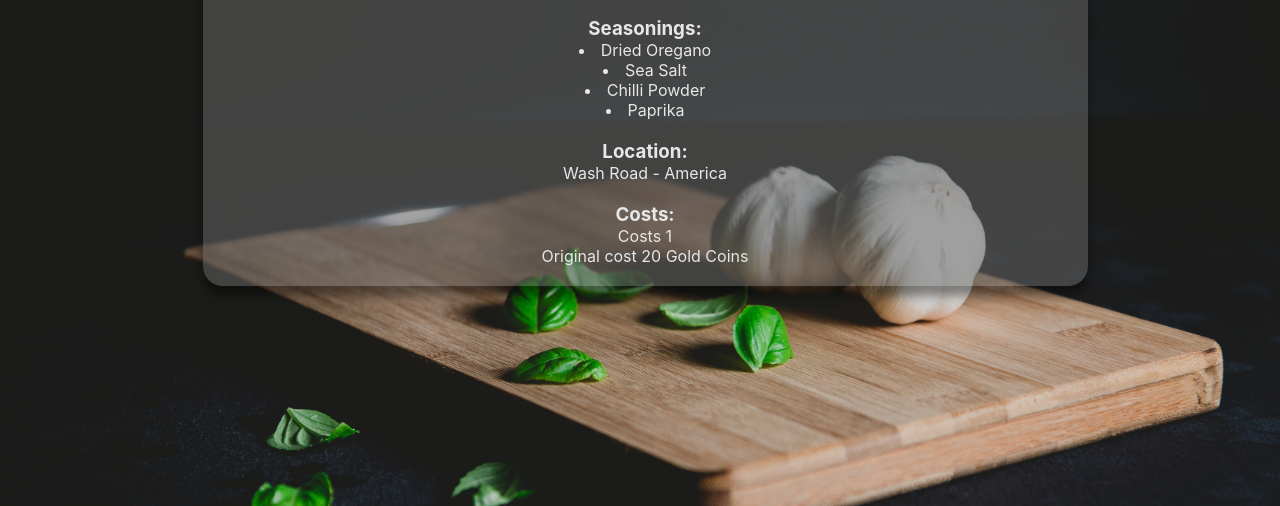
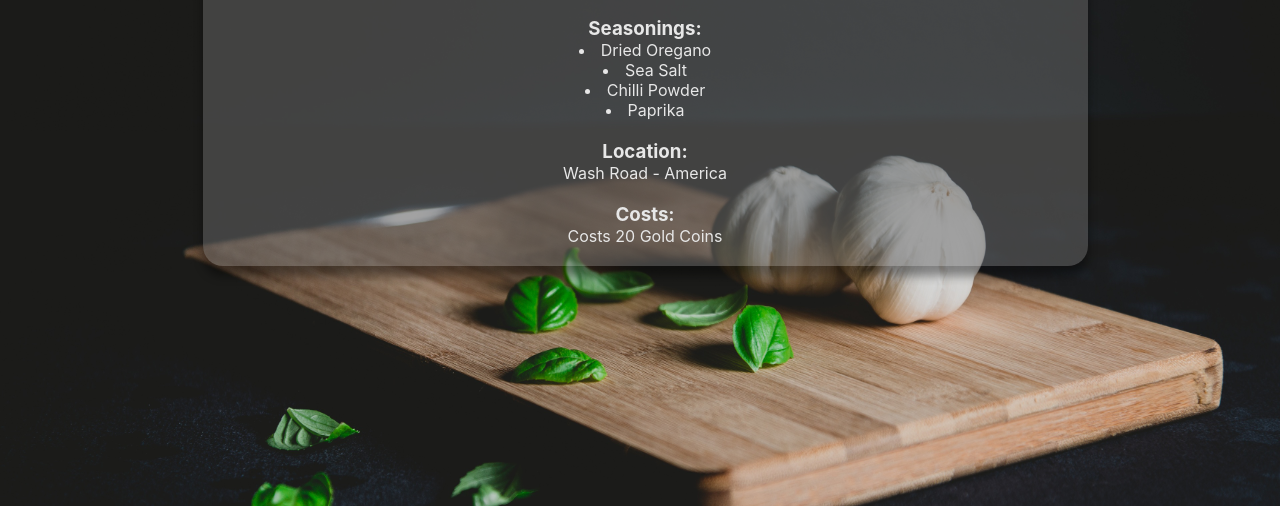
Before and after one commit to Akashchattikal/flaskapp, a Flask app: page /tacos/1 in a window 1280 px wide. Shown: the part 919-1425 px from the top of the page. Run offline with Flask 3, Linux system fonts and the light colour scheme; data comes from the database, SQL or seed files in the repository; both versions use the stored data as it was after the commit.

Commit message:
Admin discount function completed
For this commit, all the admin functionality code is completed!

```diff
--- a/routes.py
+++ b/routes.py
@@ -1,5 +1,4 @@
 from flask import Flask, render_template, request, redirect, url_for, abort, session
-from math import ceil
 import sqlite3
 
 
@@ -33,16 +32,35 @@ def commit_database(statement, id):
     conn.commit()
 
 
+def update_prices():
+    taco_deals = select_database("SELECT * FROM Deals;", None, 1)
+    if taco_deals:
+        for taco in taco_deals:
+            taco_id = taco[0]
+            percentage = taco[1]
+            taco_price = select_database("SELECT price FROM Taco_Types WHERE id=?;", (taco_id,), 2)
+            taco_price = taco_price[0].split(" ")[0]
+            new_price = round(int(taco_price)*(1-int(percentage)/100))
+            new_price = "%s Gold Coins" % (str(new_price),)
+            sql_statement = "UPDATE Taco_Types SET discount_price='%s' WHERE id=?;" % (new_price,)
+            commit_database(sql_statement, (taco_id,))
+    else:
+        abort(404)
+
+
 # Creates a URL route called "/" and renders it into home.html
 @app.route("/")
 def home():
+    update_prices()
     deal_list = []
     deals = select_database("SELECT * FROM Deals WHERE percentage>0;", None, 1)
-    print(deals)
-    for deal in deals:
-        percent = deal[1]
-        taco_name = select_database("SELECT name FROM Taco_Types WHERE id=?;", (deal[0],), 2)
-        deal_list.append((taco_name[0], percent))
+    if deals:
+        for deal in deals:
+            percent = deal[1]
+            taco_name = select_database("SELECT name FROM Taco_Types WHERE id=?;", (deal[0],), 2)
+            deal_list.append((taco_name[0], percent))
+    else:
+        deal_list = None
     return render_template("home.html", title="Home", deals=deal_list)
 
 
@@ -101,13 +119,7 @@ def deal():
         # Prepares statement by having the variable taco_name as the designated column
         sql_statement = "UPDATE Deals SET percentage=%s WHERE tid=%s;" % (int(percentage), taco_id)
         commit_database(sql_statement, None)
-        taco_price = select_database("SELECT price FROM Taco_Types WHERE id=?;", (taco_id,), 2)
-        taco_price = taco_price[0].split(" ")[0]
-        new_price = ceil(int(taco_price)*(1-int(percentage)/100))
-        new_price = "%s Gold Coins" % (str(new_price),)
-        print(new_price)
-        sql_statement = "UPDATE Taco_Types SET discount_price='%s' WHERE id=?;" % (new_price,)
-        commit_database(sql_statement, taco_id)
+        update_prices()
     else:
         return redirect(url_for("admin"))
     return redirect(url_for("home"))
@@ -141,6 +153,7 @@ def order():
 # "/place_order"
 @app.route("/place_order", methods=["POST"])
 def place_order():
+    update_prices()
     # This code makes "taco_id" into a request form
     taco_id = request.form.getlist("taco")
     taco_list = []
@@ -153,8 +166,8 @@ def place_order():
                                    (taco_id[i],), 2)
             photo = taco[1]
             name = taco[2]
-            cost = taco[5]
-            location_id = taco[6]
+            cost = taco[6]
+            location_id = taco[7]
             # The following database query is used select the name from the
             # Locations tabe where the id is the number used as the foreighn
             # key for thechosen taco
@@ -185,6 +198,7 @@ id = %s" % (taco_name, taco_id[i], last_id)
 # Creates a URL route called "/all_tacos" and renders it into all_tacos.html
 @app.route("/all_tacos")
 def all_tacos():
+    update_prices()
     # The following data query selects the items from the table "Taco_Types"
     # "fetchall()" makes the dataquery select everything from the table
     results = select_database("SELECT * FROM Taco_Types", None, 1)
@@ -224,7 +238,7 @@ def tacos(id):
         # column "name" in the table Locations where the id is the location_id
         # variable
         original_cost = taco[5]
-        discount_cost = taco[7]
+        discount_cost = taco[6]
         location = select_database('SELECT name FROM Locations WHERE id = ?',
                                    (location_id,), 2)
         return render_template('tacos.html', ingrediants=ingrediants,
--- a/static/css/style.css
+++ b/static/css/style.css
@@ -413,14 +413,6 @@ h4 {
     z-index: -1;
 }
 
-.admin_nav {
-    display: block;
-    height: 50px;
-    width: 50px;
-    border-radius: 20px;
-    z-index: -1;
-}
-
 .taco_img:hover,
 .taco_img:focus {
     transition: all 0.4s;
@@ -591,6 +583,7 @@ optgroup {
     color: white;
     padding: 14px 20px;
     border-radius: 20px;
+    z-index: 1;
 }
 
 .admin_log:hover,
--- a/templates/admin.html
+++ b/templates/admin.html
@@ -2,7 +2,7 @@
 {% block content %}
 
 <body class="admin">
-    <table class="admin_table shadow table_bg rounded">
+    <table class="admin_table shadow table_bg rounded prevent-select">
         <tr>
             <td colspan="3" style="padding-top: 18px;">
                 <h2 style="text-align: center;">
--- a/templates/home.html
+++ b/templates/home.html
@@ -6,6 +6,7 @@
         <tr>
             <th><h1 class="title">Welcome To <br>TacoKing</h1></th>
             <td rowspan="6" class="section norm_td shadow rounded">
+                {% if deals != None %}
                     <h2>Special Deals Today!</h2><br>
                     {% for deal in deals %}
                     {% if deal[1] != 0 %}
@@ -13,6 +14,10 @@
                     {% endif %}
                     {% endfor %}
                     <p>Get It Now While Stocks Last!</p>
+                {% else %}
+                    <h2>Congratulations!<br><br>No Special Deals Today!</h2><br>
+                    <p>You may pay at full price!</p>
+                {% endif %}
             </td>
         </tr>
         <tr>
--- a/templates/layout.html
+++ b/templates/layout.html
@@ -21,7 +21,7 @@
                 {% include "nav.html" %}
             </nav>
             {% if request.url == 'http://127.0.0.1:5000/admin' %}
-                <!-- <a onclick="document.getElementById('log_slot').style.display='block'" class="admin_log prevent-select">Admin Login</a> -->
+            <img class="ad_cover"    src="static/images/cover.png">
             {% elif request.url != 'http://127.0.0.1:5000/admin' %}
                 <a onclick="document.getElementById('log_slot').style.display='block'" class="admin_log prevent-select">Admin Login</a>
             {% endif %}
--- a/templates/tacos.html
+++ b/templates/tacos.html
@@ -34,8 +34,9 @@
                     &nbsp;
                 <h3>Costs:</h3>
                 {% if disc_cost != cost %}
-                    <p>Costs {{ disc_cost }}</p>
-                    <p>Original cost {{ cost }}</p>
+                    <p><b>SALE! : </b>Costs {{ disc_cost }}</p>
+                    <br>
+                    <p>Originally costs {{ cost }}</p>
                 {% else %}
                     <p>Costs {{ cost }}</p>
                 {% endif %}
```
Also changed, not shown: static/images/cover.png (added), tacoshop.db, templates/footer.html (line endings or trailing spaces). Lines whose indentation alone changed are shown as unchanged.
